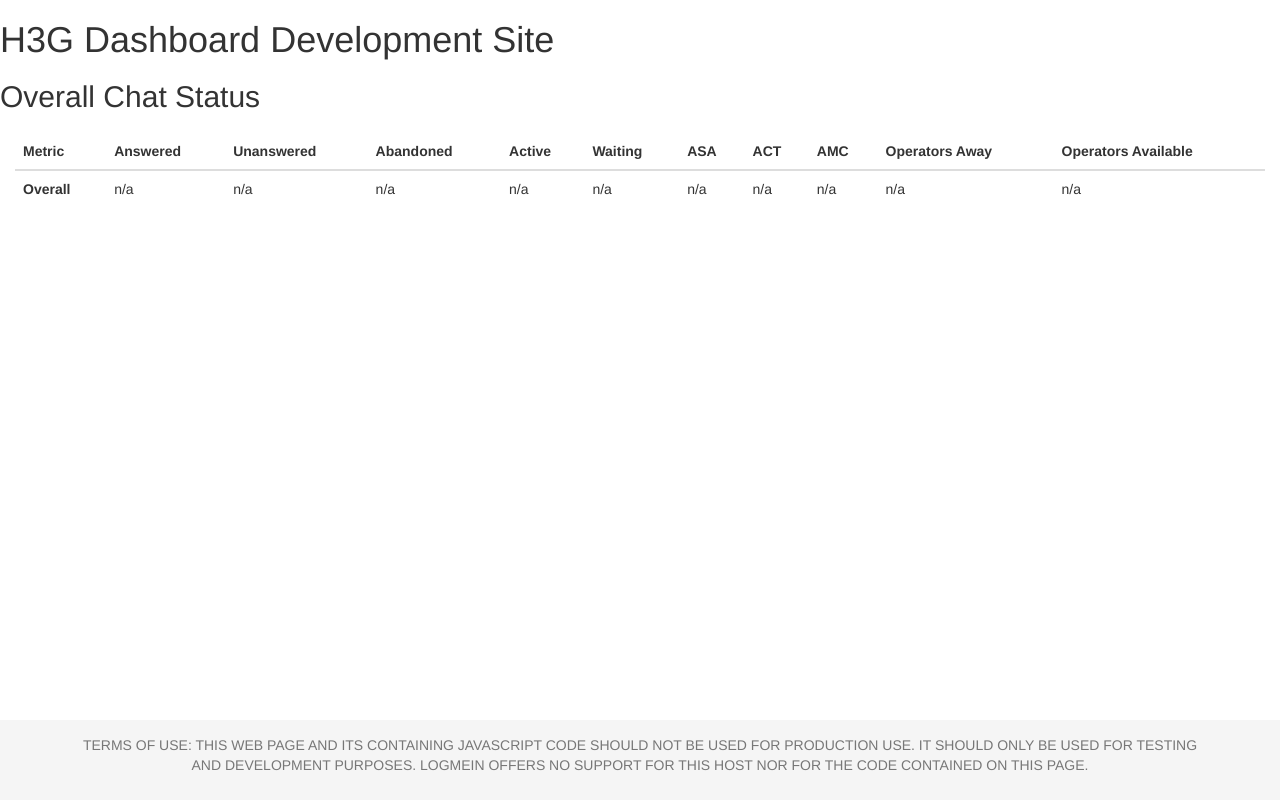
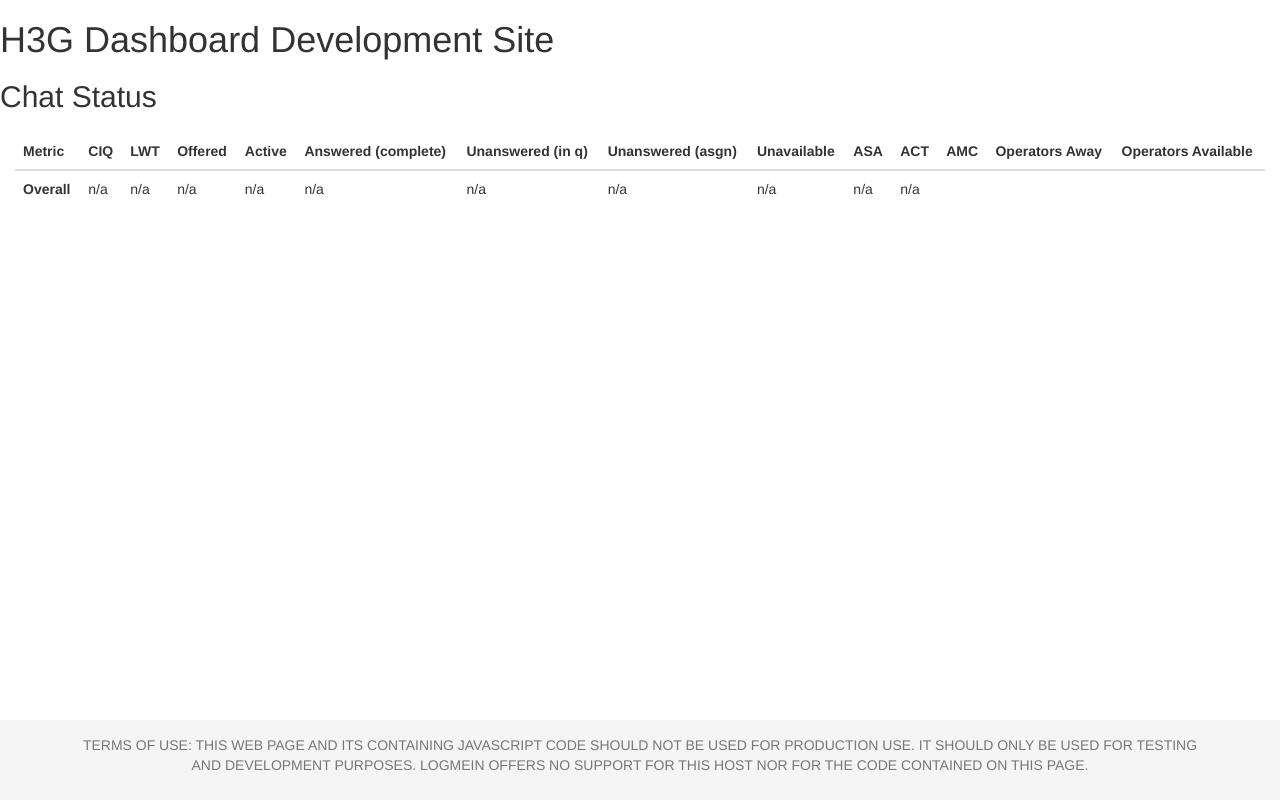
Before and after one commit to mmkerai/dashboard2, a website: page dashboard.html in a window 1280 px wide. Drawn offline with nearby package versions, Linux system fonts and the light colour scheme; no server answers.

Commit message:
updated buttons;

```diff
--- a/dashboard.html
+++ b/dashboard.html
@@ -18,10 +18,10 @@
 <body>
 <h1>H3G Dashboard Development Site</h1>
 
-<h2>Overall Chat Status</h2>
+<h2>Chat Status</h2>
 <div class="wrapper col-xs-12">
-	<div class="col-xs-4 col-xs-offset-2">
-		<div class="g-signin2" data-onsuccess="onSignIn" data-theme="dark" data-longtitle="true"></div>
+	<div class="col-xs-4">
+		<div class="g-signin2" width="200" data-onsuccess="onSignIn" data-theme="dark" data-longtitle="true"></div>
 		</div>
 	<div id="g-signout" class="col-xs-4">
 		<a href="#" class="btn btn-success" onClick="signOut();">Sign Out</a>
@@ -37,11 +37,14 @@
 	  <thead>
 		<tr>
 		  <th>Metric</th>
-		  <th>Answered</th>
-		  <th>Unanswered</th>
-		  <th>Abandoned</th>
+		  <th>CIQ</th>
+		  <th>LWT</th>
+		  <th>Offered</th>
 		  <th>Active</th>
-		  <th>Waiting</th>
+		  <th>Answered (complete)</th>
+		  <th>Unanswered (in q)</th>
+		  <th>Unanswered (asgn)</th>
+		  <th>Unavailable</th>
 		  <th>ASA</th>
 		  <th>ACT</th>
 		  <th>AMC</th>
--- a/server.js
+++ b/server.js
@@ -1,4 +1,6 @@
 // acronyms used
+// ciq - chats in queue
+// lwt - longest waiting time
 // tcaban - total chats abandoned
 // cns - chats not started
 // tca - total chats answered
```
